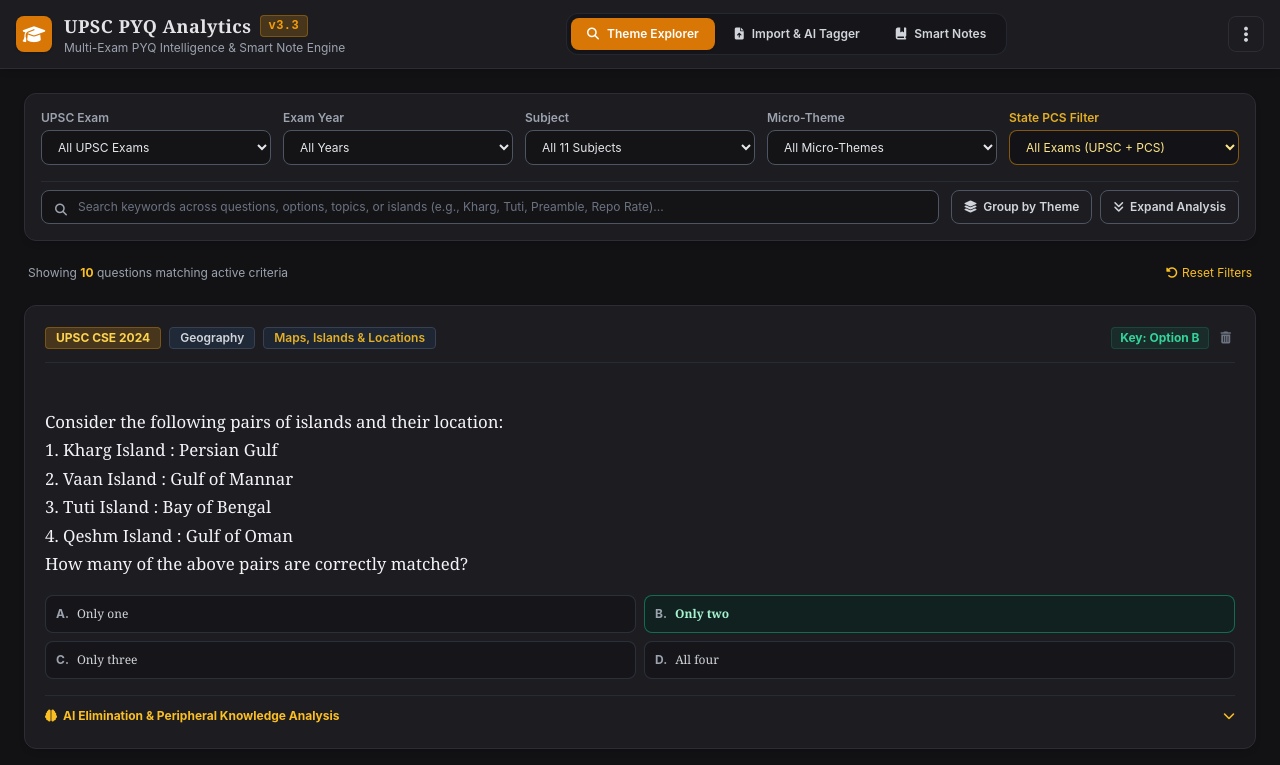
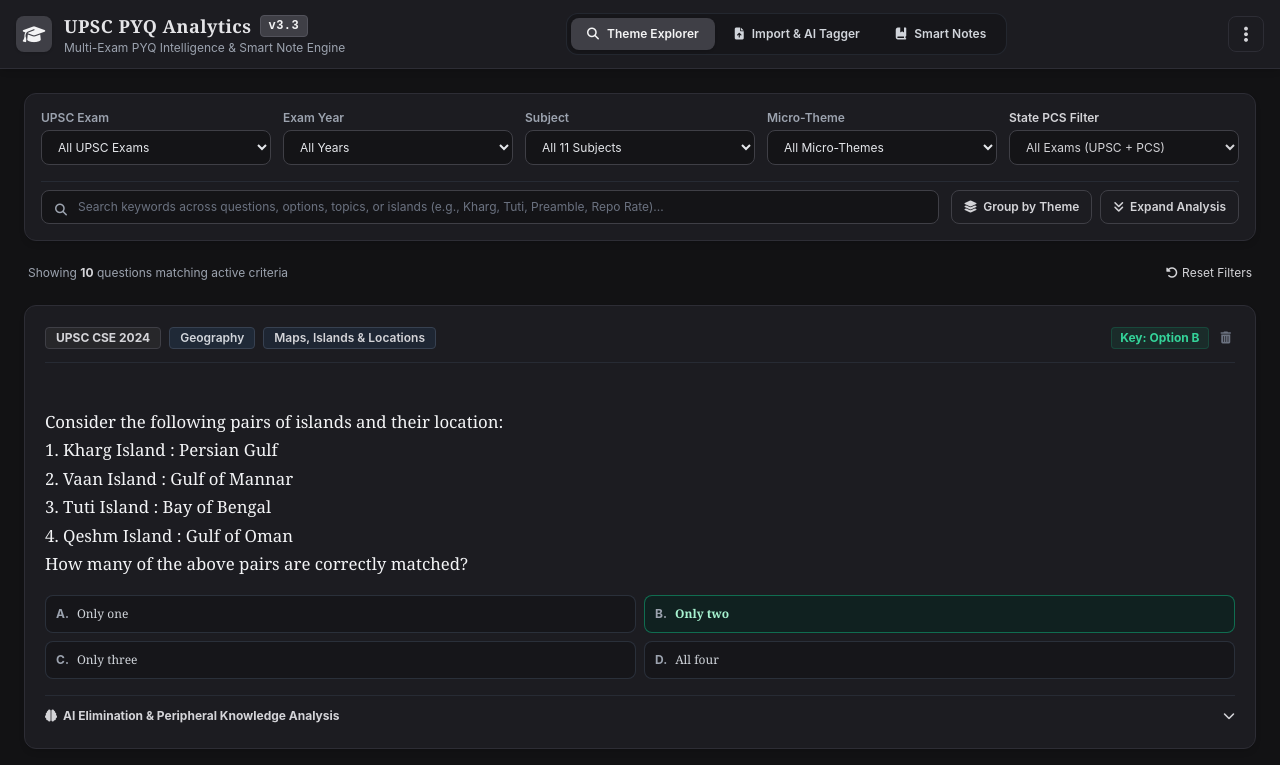
Before and after one commit to kaushikoggy-del/L14K04, a plain HTML site: page index.html in a window 1280 px wide. Shown: the top 765 px of the page. Drawn offline with nearby package versions, Linux system fonts and the light colour scheme.

Commit message:
Update index.html

```diff
--- a/index.html
+++ b/index.html
@@ -169,6 +169,25 @@
             background: rgba(100, 116, 139, 0.7);
         }
     </style>
+    <style id="dark-grey-override">
+  /* Override all amber/yellow accents to sleek dark slate-grey */
+  [class*="bg-amber-"], [class*="bg-yellow-"] {
+    background-color: #27272a !important;
+    color: #e4e4e7 !important;
+  }
+  [class*="text-amber-"], [class*="text-yellow-"] {
+    color: #d4d4d8 !important;
+  }
+  [class*="border-amber-"], [class*="border-yellow-"] {
+    border-color: #3f3f46 !important;
+  }
+  /* Active navigation tab & logo badge subtle elevated grey */
+  nav button[class*="bg-amber-"], header [class*="bg-amber-"] {
+    background-color: #3f3f46 !important;
+    color: #f4f4f5 !important;
+    border-color: #52525b !important;
+  }
+</style>
 </head>
 <body class="theme-warm-dark min-h-screen flex flex-col text-sm">
 
```
